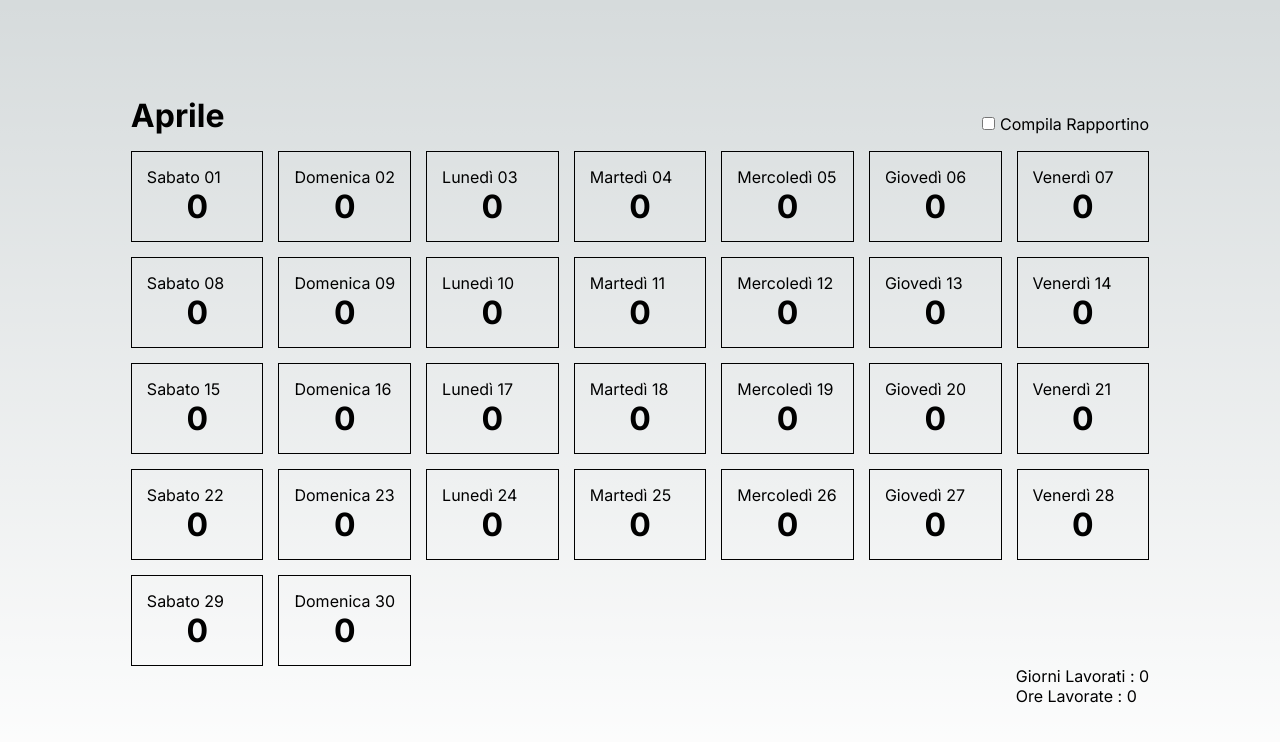
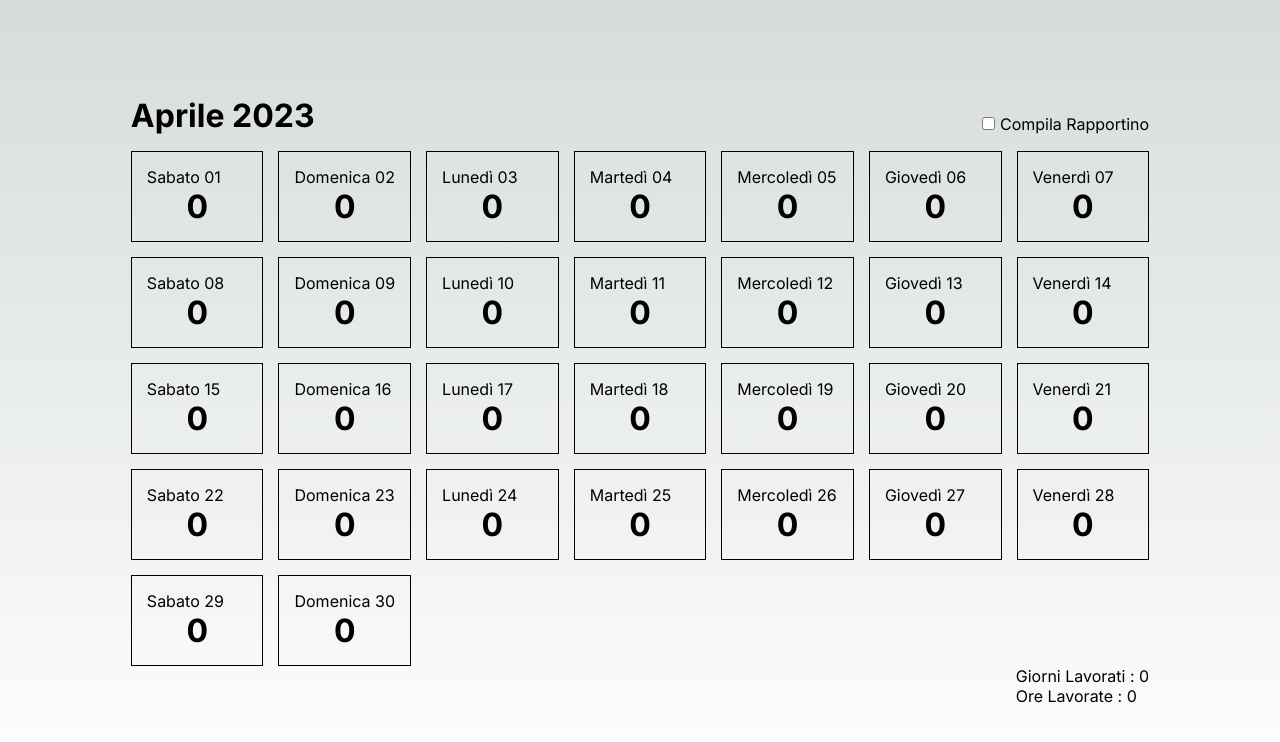
Before and after one commit to Melu-Zambrano28/rapportino-react, a Next.js app: page / in a window 1280 px wide. Shown: the top 742 px of the page. Built offline with nearby package versions, Linux system fonts and the light colour scheme.

Commit message:
Add current year

```diff
--- a/components/Grid/Grid.tsx
+++ b/components/Grid/Grid.tsx
@@ -4,12 +4,14 @@ import { GridITem, Day } from '../GridItem/GridITem'
 
 export type Month = {
   month: string
+  year: number
   days: Day[]
   setAutoCompilation: (isAutoCompilation: boolean) => void
 }
 
 const Grid: React.FunctionComponent<Month> = ({
   month,
+  year,
   days,
   setAutoCompilation,
 }) => {
@@ -22,7 +24,9 @@ const Grid: React.FunctionComponent<Month> = ({
   return (
     <div>
       <div className={styles.flexRowBetween}>
-        <h1 className={`${styles.title}`}>{month}</h1>
+        <h1 className={`${styles.title}`}>
+          {month} {year}
+        </h1>
         <div>
           <input
             type="checkbox"
@@ -38,11 +42,12 @@ const Grid: React.FunctionComponent<Month> = ({
       <div className={styles.ggContainer}>
         {days.map((_, index) => (
           <GridITem
-            key={`GG${index}`}
+            key={`GG-ITem${index}`}
             day={_.day}
             weekDay={_.weekDay}
             WorkingHours={_.WorkingHours}
             isWeekend={_.isWeekend}
+            isWorked={false}
           />
         ))}
       </div>
--- a/components/Grid/GridContainer.tsx
+++ b/components/Grid/GridContainer.tsx
@@ -48,6 +48,7 @@ const GridContainer: React.FunctionComponent<{}> = () => {
         month={current_date.toLocaleDateString('it-IT', {
           month: 'long',
         })}
+        year={current_date.getFullYear()}
         days={giorni}
         setAutoCompilation={setIsAutoCompilation}
       />
```
